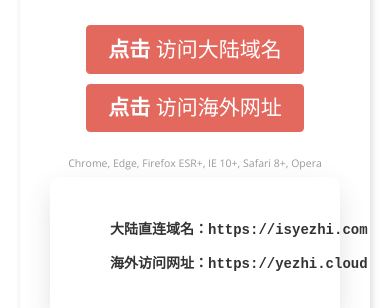
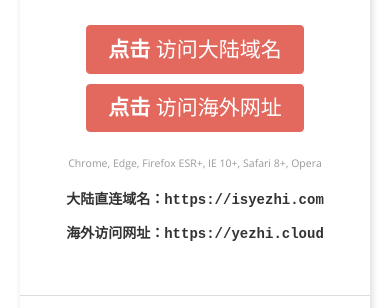
Before and after one commit to KolaCloud/kolacloud.github.io, a website: page index.html in a window 390 px wide. Shown: the part 501-809 px from the top of the page. Drawn offline with nearby package versions, Linux system fonts and the light colour scheme; a script that the page names is missing.

Commit message:
Update main.css

```diff
--- a/css/main.css
+++ b/css/main.css
@@ -1,7 +1,3 @@
-/** {
-    box-sizing: border-box;
-}*/
-
 html {
     background: #fff;
     color: #333;
@@ -32,7 +28,7 @@ h2 {
 }
 
 p {
-    font-weight:bold;
+    font-weight: bold;
     margin: 1em 0;
 }
 
@@ -210,16 +206,4 @@ p {
         display: inline-block;
         margin: 0 1em 0.5em;
     }
-
-    /* From:style.css */
-
-    .card {
-        background: #fff;
-        background-size: contain;
-        border-radius: 10px;
-        box-shadow: 0 10px 30px -5px rgba(60, 60, 60, 0.2);
-        text-align: center;
-        padding: 30px 60px;
-    }
-
 }
```
